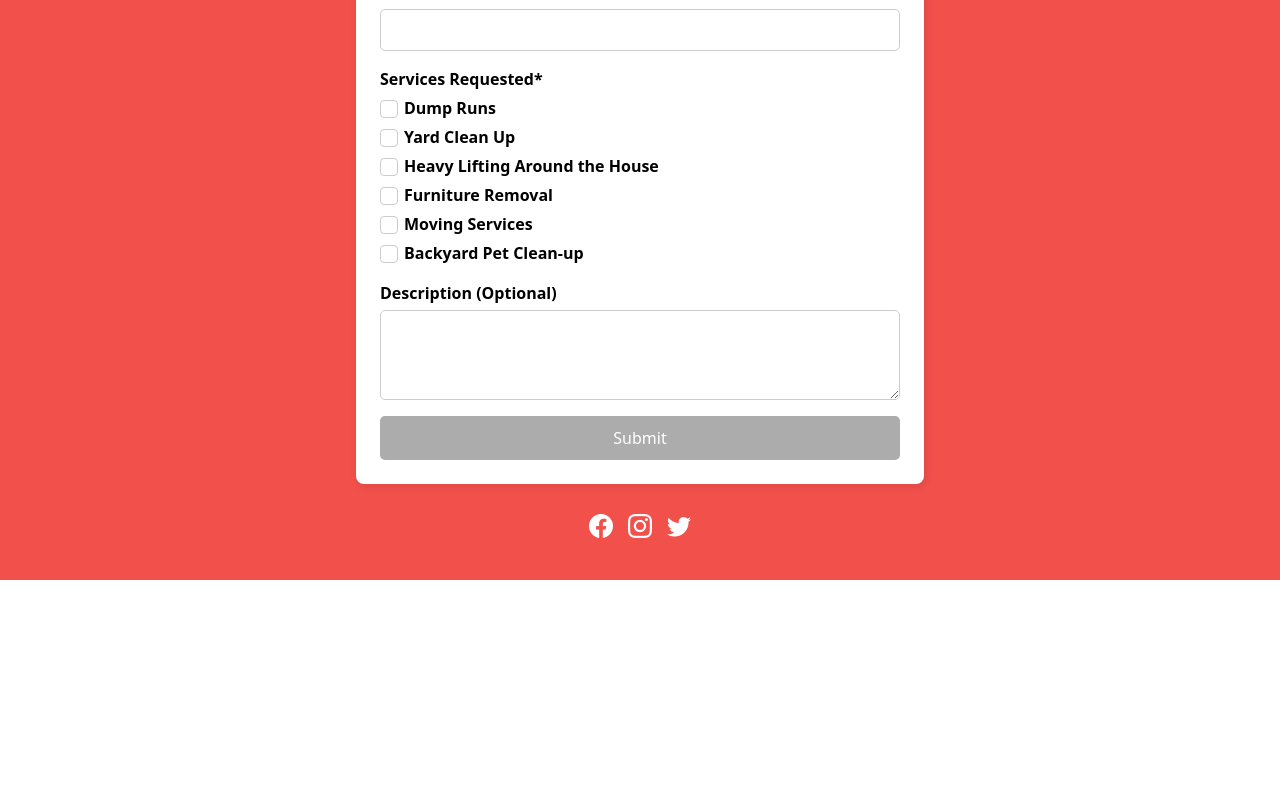
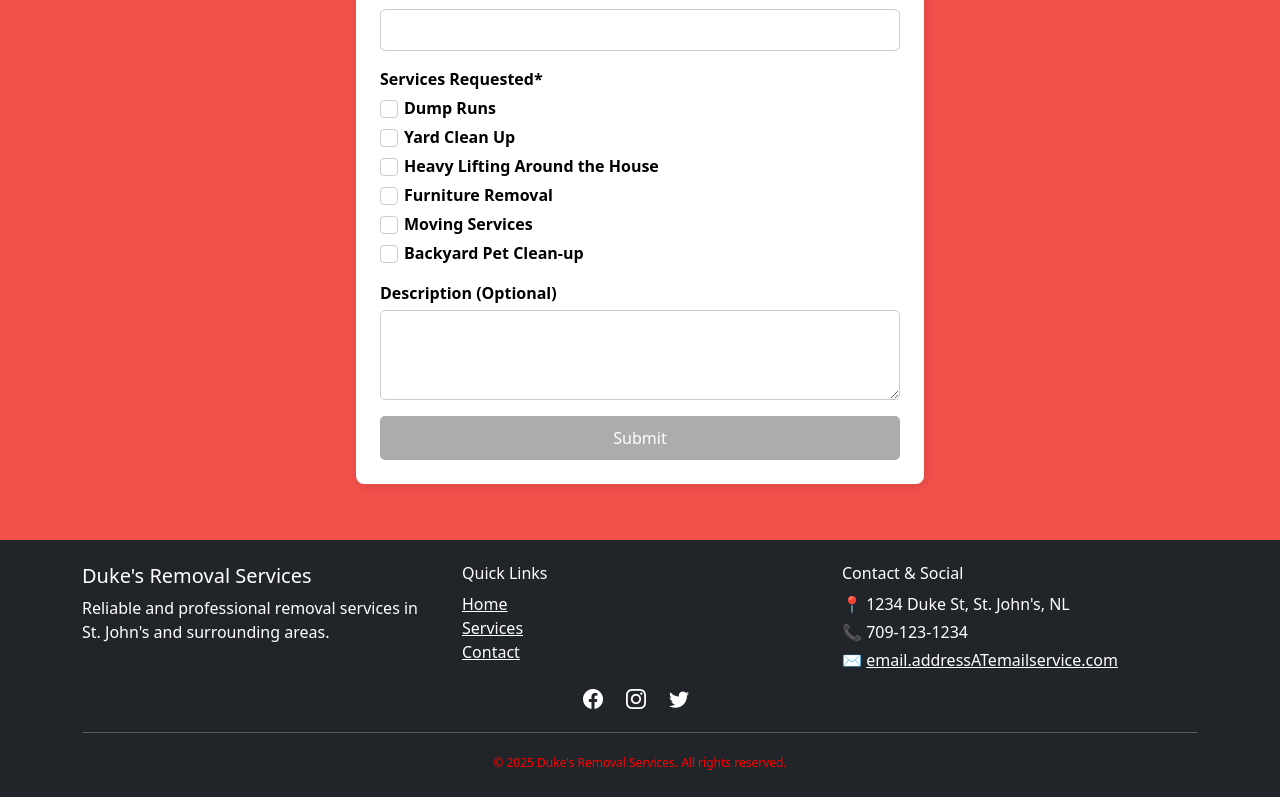
Before and after one commit to Milan03/dukes-removal-services, an Angular app: page / in a window 1280 px wide. Shown: the part 1654-2451 px from the top of the page. Before the commit the page ends 2234 px from the top, so only its background shows below. Built offline with nearby package versions, Linux system fonts and the light colour scheme.

Commit message:
Added footer

```diff
--- a/src/app/app.component.html
+++ b/src/app/app.component.html
@@ -163,18 +163,54 @@
 
                     <div class="mb-3">
                         <label for="description" class="form-label">Description (Optional)</label>
-            <textarea id="description" class="form-control" formControlName="description" rows="3"></textarea>
+                        <textarea id="description" class="form-control" formControlName="description"
+                            rows="3"></textarea>
                     </div>
 
                     <button type="submit" class="btn btn-dark w-100" [disabled]="contactForm.invalid">Submit</button>
                 </form>
 
-        <div class="social-links mt-4">
-          <a *ngFor="let link of socialLinks" [href]="link.url" target="_blank" class="social-icon">
-            <i class="bi" [ngClass]="link.icon"></i>
+
+            </section>
+
+
+        </div>
+
+    </div>
+
+</div>
+<footer class="bg-dark text-white text-center text-lg-start py-4">
+    <div class="container">
+        <div class="row">
+            <div class="col-lg-4 mb-3 mb-lg-0">
+                <h5>Duke's Removal Services</h5>
+                <p>Reliable and professional removal services in St. John's and surrounding areas.</p>
+            </div>
+            <div class="col-lg-4 mb-3 mb-lg-0">
+                <h6>Quick Links</h6>
+                <ul class="list-unstyled">
+                    <li><a href="#home" class="text-white">Home</a></li>
+                    <li><a href="#services" class="text-white">Services</a></li>
+                    <li><a href="#contact" class="text-white">Contact</a></li>
+                </ul>
+                <div class="social-links mt-3">
+                    <a *ngFor="let link of socialLinks" [href]="link.url" target="_blank" class="social-icon me-2">
+                        <i class="bi fs-5" [ngClass]="link.icon"></i>
                     </a>
                 </div>
-      </section>
+            </div>
+            <div class="col-lg-4">
+                <h6>Contact & Social</h6>
+                <p class="mb-1">📍 1234 Duke St, St. John's, NL</p>
+                <p class="mb-1">📞 709-123-1234</p>
+                <p>✉️ <a href="mailto:email.address@emailservice.com"
+                        class="text-white">email.addressATemailservice.com</a></p>
+
             </div>
         </div>
+        <hr class="my-3">
+        <div class="text-center">
+            <small>&copy; 2025 Duke's Removal Services. All rights reserved.</small>
         </div>
+    </div>
+</footer>
```
Also changed, not shown: 1 other file (tests, documents, lock files or other folders). Lines whose indentation alone changed are shown as unchanged.
